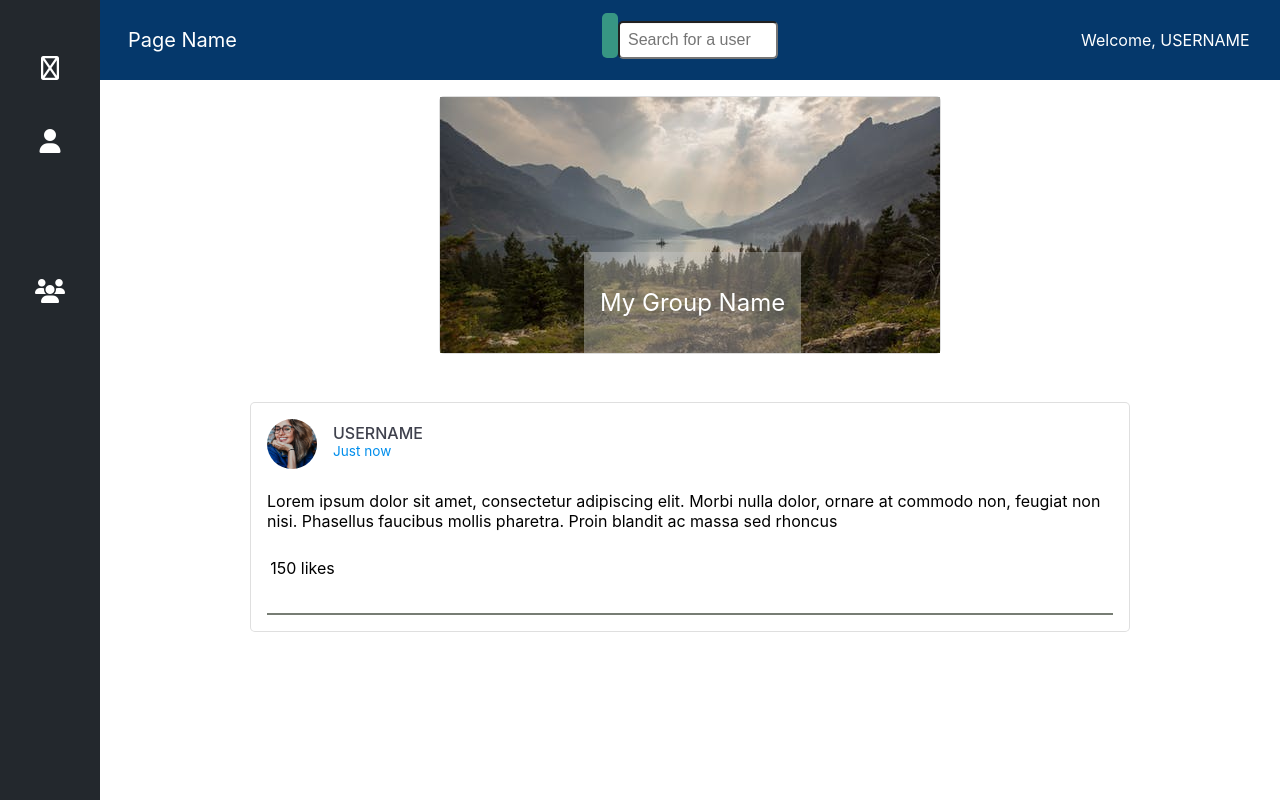
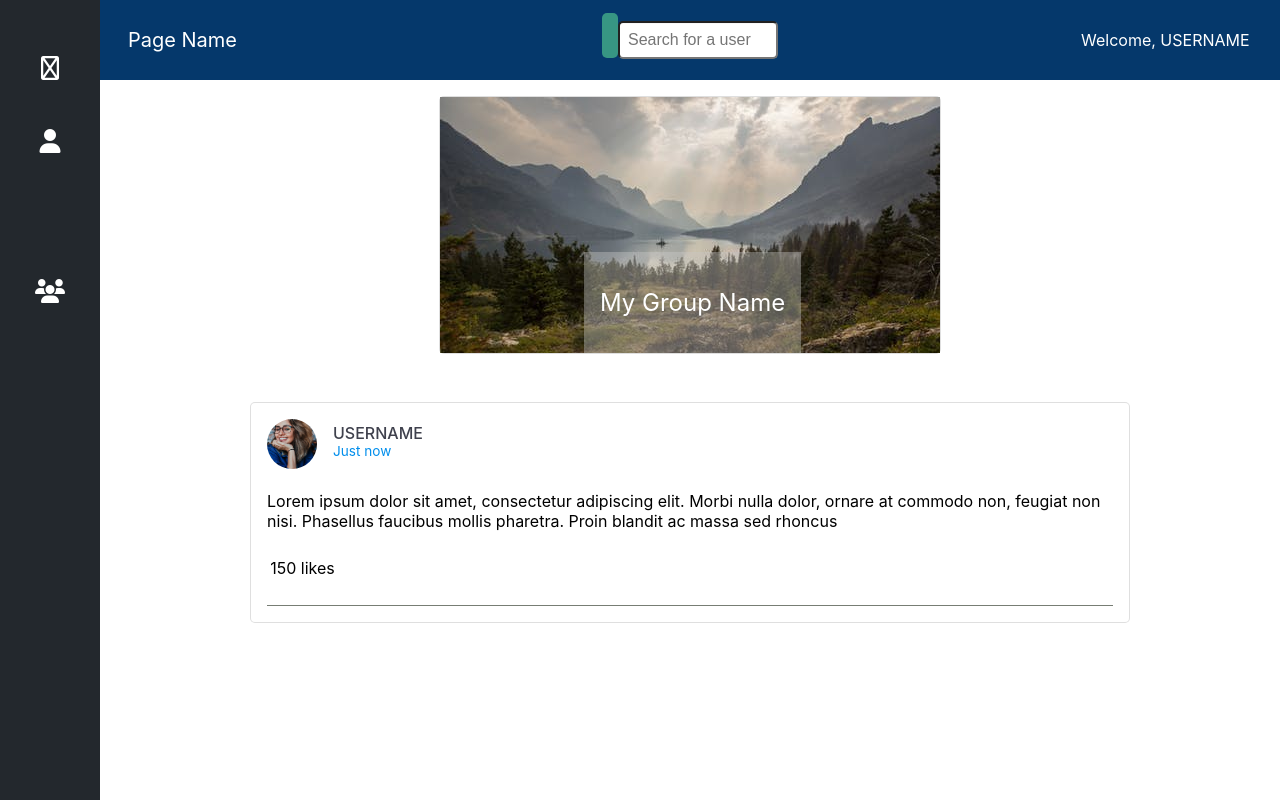
Before and after one commit to jay2noob/groupme-app, a React (Create React App) app in the folder client/: page /groups in a window 1280 px wide. Built offline with nearby package versions, Linux system fonts and the light colour scheme; some icons are missing.

Commit message:
changed border above comments

```diff
--- a/client/src/components/GroupPost/styles.css
+++ b/client/src/components/GroupPost/styles.css
@@ -89,8 +89,8 @@
 }
 
 .groups-post-comments {
-  border-top: 2px solid #777D74;
-  margin-top: 1.5rem;
+  border-top: 1px solid #777D74;
+  margin-top: 1rem;
 }
 
 
```
